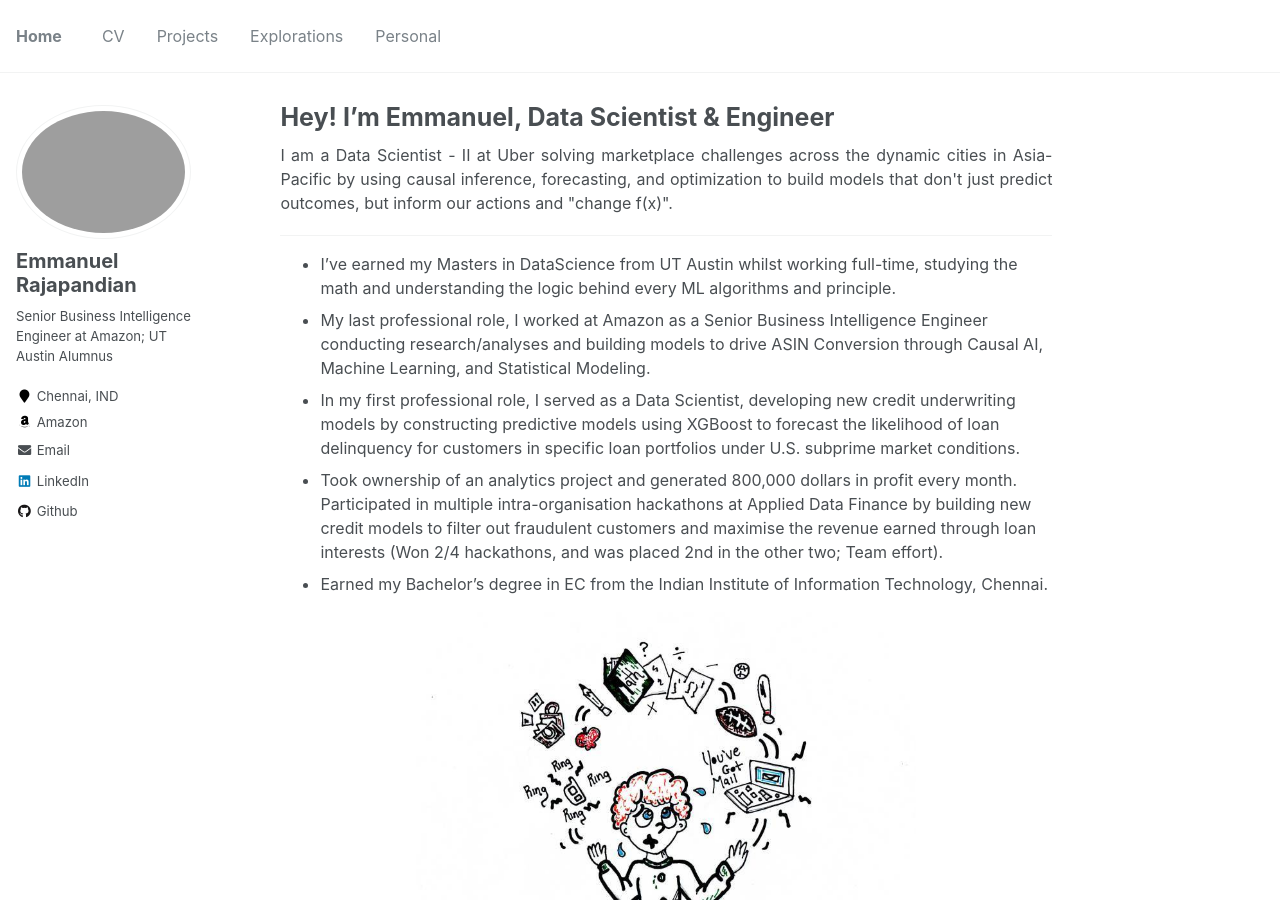
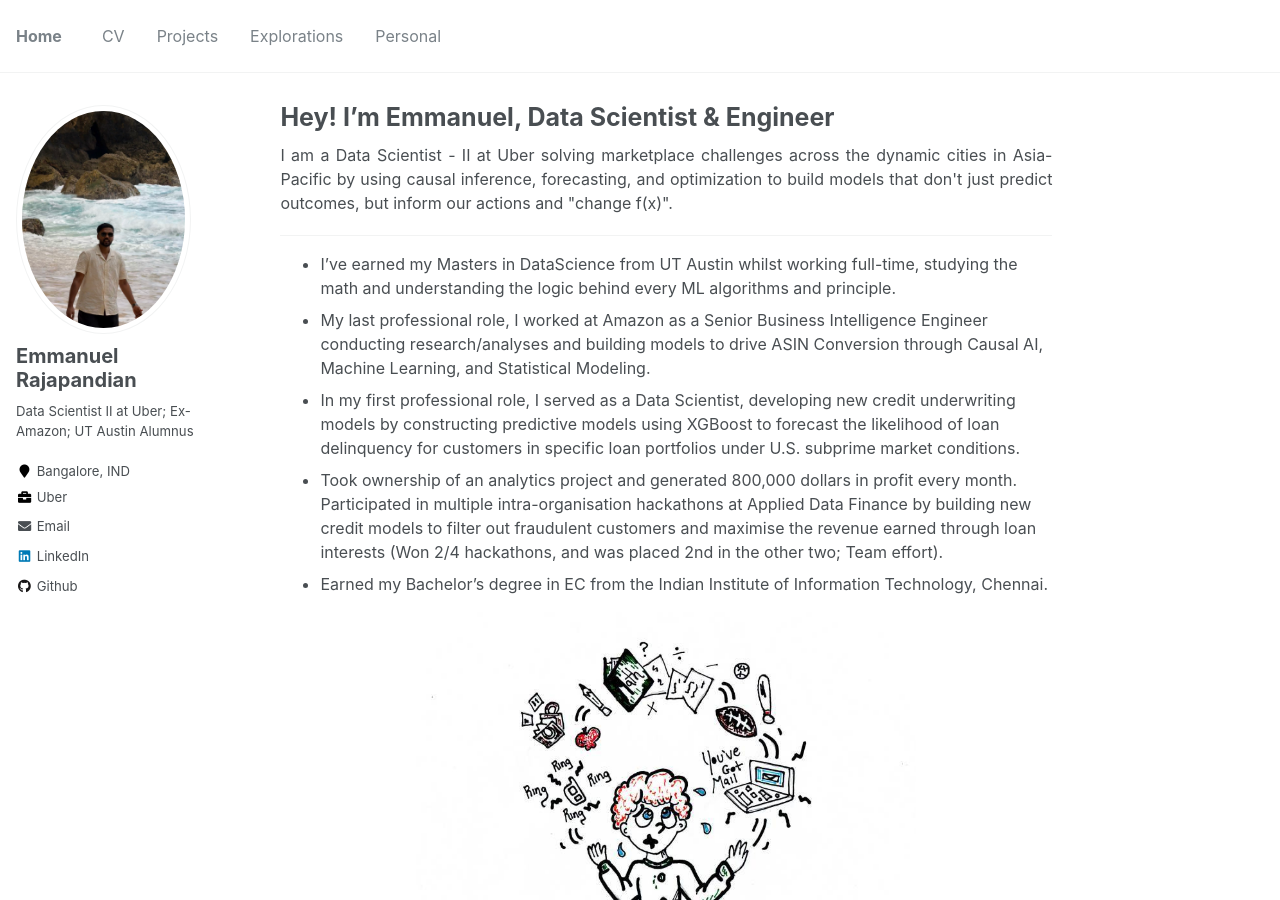
Before and after one commit to emmanuelrajapandian/emmanuelrajapandian.github.io, a Jekyll site: the page built from _pages/about.md, in a window 1280 px wide and 900 px high. Built offline with Jekyll 4.4.1, drawn with Linux system fonts in a browser that asks for light colours.

Commit message:
Update _config.yml

```diff
--- a/_config.yml
+++ b/_config.yml
@@ -81,10 +81,10 @@ analytics:
 # Site Author
 author:
   name             : "Emmanuel Rajapandian"
-  avatar           : "profile_web.jpg"
-  bio              : "Senior Business Intelligence Engineer at Amazon; UT Austin Alumnus"
-  location         : "Chennai, IND"
-  employer         : Amazon
+  avatar           : "IMG_3970.jpg"
+  bio              : "Data Scientist II at Uber; Ex-Amazon; UT Austin Alumnus"
+  location         : "Bangalore, IND"
+  employer         : Uber
   pubmed           :
   googlescholar    :
   email            : emmanuel.rajapandian@gmail.com
```
